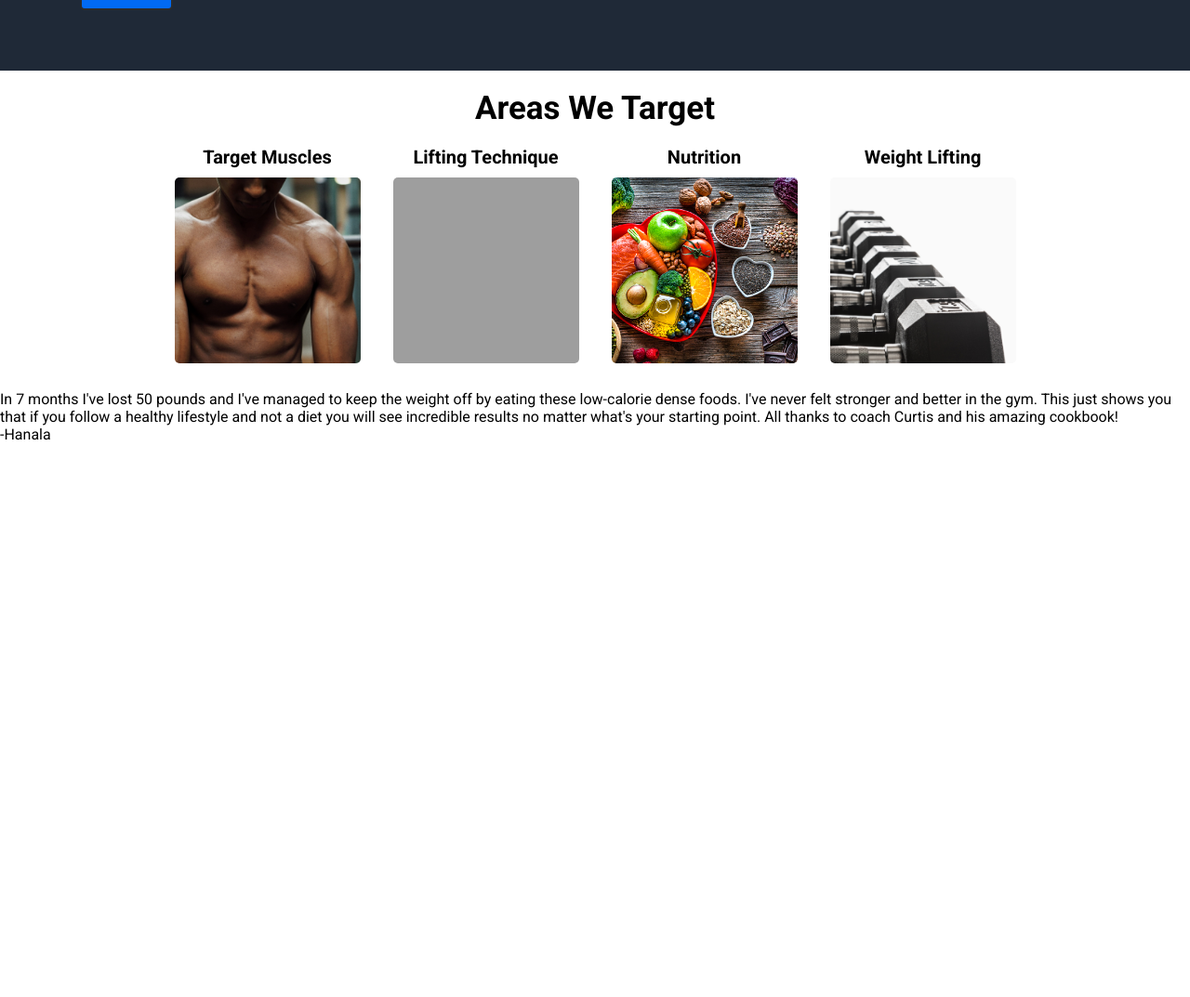
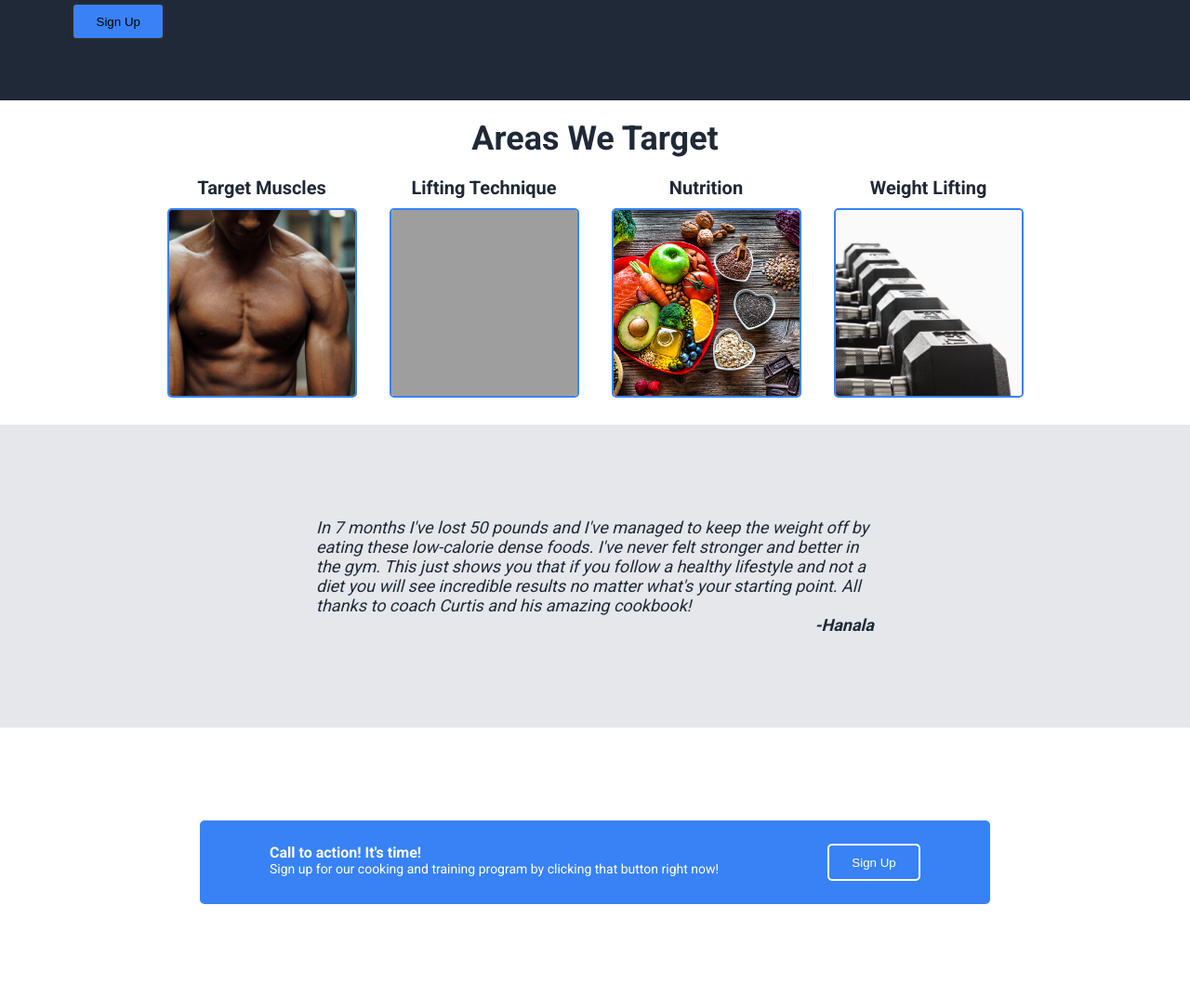
Before and after one commit to Cwarcup/odin-project-landing-page, a plain HTML site: page index.html in a window 1280 px wide. Shown: the part 290-1363 px from the top of the page at 93% size. Before the commit the page ends 800 px from the top, so only its background shows below. Drawn offline with Linux system fonts and the light colour scheme; grey boxes are pictures that could not be loaded.

Commit message:
Complete

```diff
--- a/index.html
+++ b/index.html
@@ -13,13 +13,13 @@
 			<div class="logo">Cooking with Curtis</div>
 			<div class="large-text">Gain 25lbs of Lean Muscle</div>
 			<div class="smaller-text left">This cookbook and training program will guarantee muscle hypertrophy, decreadse in belly fat, all while eating delicious foods. Eat your face off while getting jacked!</div>
-			<button class="Purchase left">Sign Up</button>
+			<a href="/Users/curtisw/odin-project-landing-page/images/funnycat.jpg"><button class="Purchase left">Sign Up</button></a>
 		</div>
 		<div class="headerright">
 			<ul class="links">
 				<li><a href="https://www.instagram.com/curtisw_/">Instagram</a></li>
-       			<li><a href="google.com">Facebook</a></li>
-       			<li><a href="google.com">TikTok</a></li>
+       			<li><a href="https://www.facebook.com">Facebook</a></li>
+       			<li><a href="https://www.tiktok.com/en/">TikTok</a></li>
 			</ul>
 			<img class="imgtop" src="images/image1.jpg">
 		</div>
@@ -50,7 +50,15 @@
 				<div class="quote-hana">-Hanala</div>
 		</div>
 	</div>
-
+	<div class="section-4">
+		<div class="bluebox">
+			<div class="action-text">
+				<div class="call">Call to action! It's time!</div>
+				<div class="regist">Sign up for our cooking and training program by clicking that button right now!</div>
+			</div>
+			<a href="/Users/curtisw/odin-project-landing-page/images/funnycat.jpg"><button class="action-button">Sign Up</button></a>
+		</div>
+	</div>
 
 </body>
 </html>
--- a/style.css
+++ b/style.css
@@ -18,7 +18,7 @@ body {
 	display: flex;
 	justify-content: space-around;
 	background-color: #1f2937;
-	color: white;
+	color: #f9faf8;
 	padding-top: 10px;
 	padding-bottom: 65px;
 }
@@ -43,8 +43,9 @@ body {
 
 .large-text {
 	margin-bottom: 5px;
-	font-size: 45px;
+	font-size: 48px;
 	font-weight: bold;
+	color: #f9faf8;
 
 }
 
@@ -53,6 +54,8 @@ body {
 	max-width: 450px;
 	line-height: 120%;
 	margin-bottom: 16px;
+	font-size: 18px;
+	color: #e5e7eb;
 }
 
 button {
@@ -63,14 +66,14 @@ button {
 	align-items: center;
 	justify-content: center;
 	border-radius: 5px;
-	background: rgb(1, 106, 243);
+	background: #3882f6;
 	border: 2px solid rgb(44, 44, 44);
 
 }
 
 button:hover {
-	background-color:rgba(0, 102, 0, 0.925);
-	color: black;
+	background-color: #1358c7;
+	color: white;
 }
 
 .links {
@@ -90,8 +93,9 @@ a {
 .targets {
 	text-align: center;
 	margin: 20px;
-	font-size: 35px;
+	font-size: 36px;
 	font-weight:bold;
+	color: #1f2937;
 }
 
 .container2 {
@@ -107,12 +111,98 @@ a {
 	margin-bottom: 10px;
 	font-size: 20px;
 	font-weight: bold;
+	color: #1f2937;
 
 }
 
 .smallpic {
 	max-width: 200px;
 	border-radius: 5px;
-	border-color: rgb(26, 81, 184);
-	border-width: 2px;
+	border: 2px solid #3882f6;
 }
+
+.section-3 {
+	display: flex;
+	background: #e5e7eb;
+	justify-content: center;
+	align-items: center;
+
+}
+.quote-section {
+	display: flex;
+	justify-content: center;
+	align-items: center;
+	flex-direction: column;
+	width: 600px;
+
+}
+
+.quote {
+	display: flex;
+	margin-top: 100px;
+	font-weight: lighter;
+
+}
+
+.quote-hana {
+	margin-bottom: 100px;
+	align-self: flex-end;
+	font-weight: bold;
+
+}
+
+.quote,
+.quote-hana {
+	flex: 1;
+	font-size: 18px;
+	font-style: italic;
+	color: #1f2937;
+}
+
+.section-4 {
+	display: flex;
+	justify-content: center;
+	align-items: center;
+}
+
+.bluebox {
+	flex: 1;
+	display: flex;
+	margin-top: 100px;
+	margin-bottom: 100px;
+	background: #3882f6;
+	max-width: 700px;
+	border-radius: 5px;
+	justify-content: space-around;
+	padding: 25px 75px;
+
+}
+
+.action-text {
+	flex: 1;
+	color: white;
+}
+
+.action-button {
+	flex: 1, 1, 0;
+	width: 100px;
+	height: 40px;
+	display: flex;
+	align-items: center;
+	justify-content: center;
+	border-radius: 5px;
+	background: #3882f6;
+	border: 2px solid white;
+	color: white;
+
+}
+
+.call {
+	font-weight: 600;
+	font-size: 16px;
+}
+
+.regist {
+	font-weight: 100;
+	font-size: 14px;
+}
```
Also changed, not shown: 1 other file.
